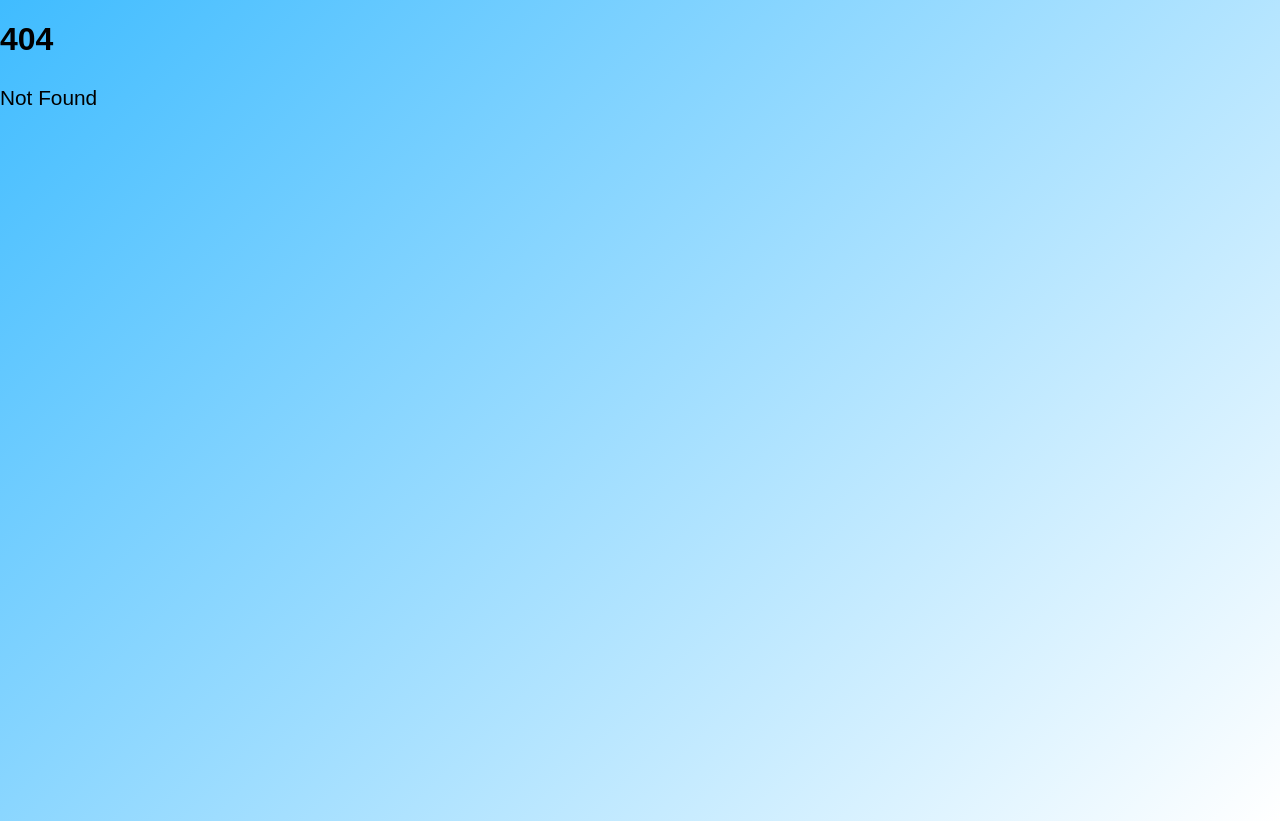
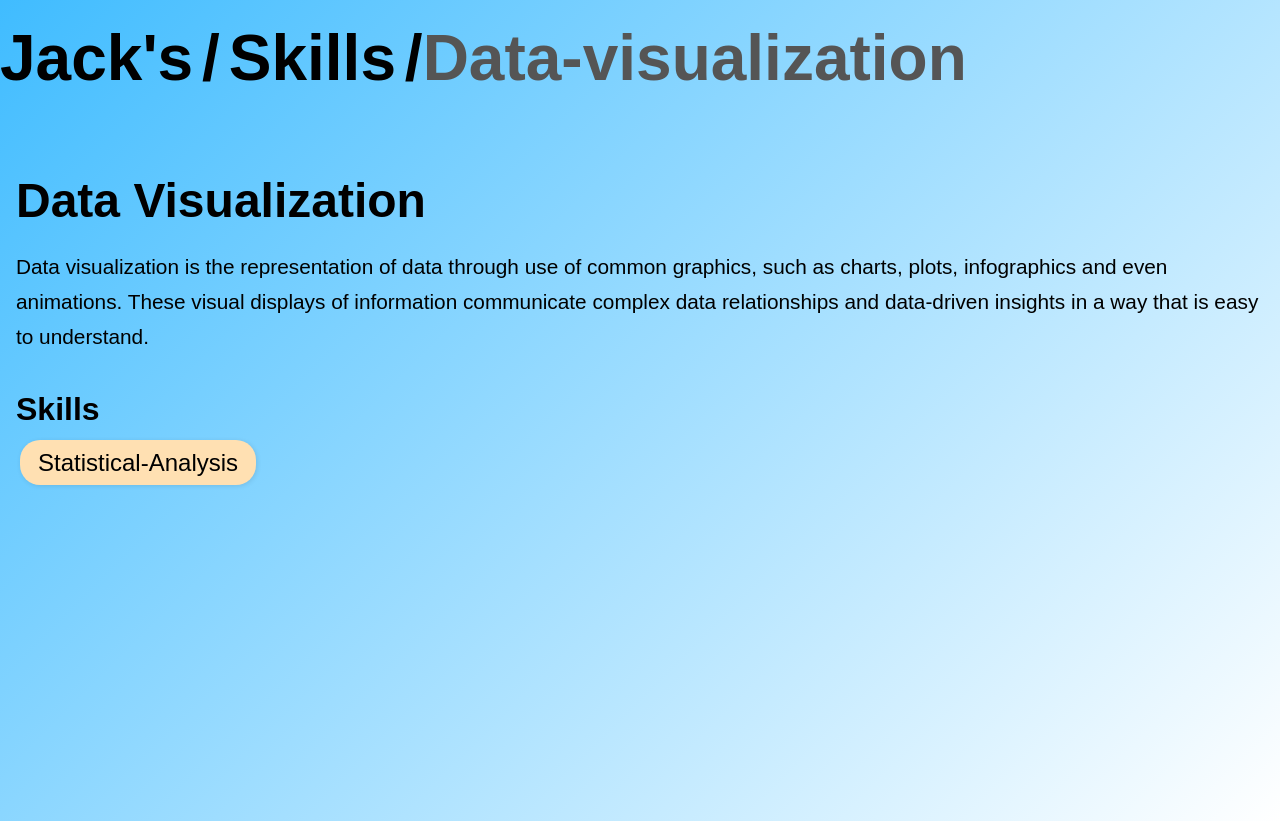
Before and after one commit to tingq3/Portfolio, a SvelteKit app: page /skills/data-visualization in a window 1280 px wide. Before the commit this address had no page. Built offline with nearby package versions, Linux system fonts and the light colour scheme.

Commit message:
Fixed skills

```diff
--- a/src/routes/skills/+page.svelte
+++ b/src/routes/skills/+page.svelte
@@ -16,6 +16,9 @@
   { name: "Modular Programming", path: "/skills/modular-programming", class: "blue", description: "Separation of concerns by organizing logic into distinct functions." },
   { name: "Event Driven Architecture", path: "/skills/event-driven-architecture", class: "orange", description: "A software design pattern where applications react to events occurring within a system, rather than relying on direct requests and responses" },
   { name: "Game Development", path: "/skills/game-development", class: "yellow", description: "The process of creating interactive games, encompassing everything from conceptualizing the game idea to its final release and beyond." },
+  { name: "Data Manipulation", path: "/skills/data-manipulation", class: "red", description: "Transforming, cleaning, organizing, and restructuring raw data into a usable format for analysis and insights." },
+  { name: "Data Visualization", path: "/skills/data-visualization", class: "skyblue", description: "The representation of data through use of common graphics, such as charts, plots, infographics and even animations." },
+  { name: "Statistical Analysis", path: "/skills/statistical analysis", class: "pink", description: "It refers to investigating trends, patterns, and relationships using quantitative data." },
 ];
 </script>
 
--- /dev/null
+++ b/src/routes/skills/data-visualization/+page.svelte
@@ -0,0 +1,32 @@
+<script>
+  import Header from '$lib/Header.svelte';
+  import { buildTagHref } from '$lib/utils/paths';
+
+  const project = {
+    title: "Data Visualization",
+    description: "Data visualization is the representation of data through use of common graphics, such as charts, plots, infographics and even animations. These visual displays of information communicate complex data relationships and data-driven insights in a way that is easy to understand.",
+    tags: {
+      Skills: ["Statistical-Analysis"]
+    }
+  };
+</script>
+
+<Header path="skills/data-visualization" />
+
+<main class="container">
+  <h2>{project.title}</h2>
+  <p>{project.description}</p>
+
+  {#each Object.entries(project.tags) as [key, value]}
+    <h3>{key}</h3>
+    <div class="tags">
+      {#if Array.isArray(value)}
+        {#each value as tag}
+          <a href={buildTagHref(key, tag)} class="pill">{tag}</a>
+        {/each}
+      {:else}
+        <span class="pill status">{value}</span>
+      {/if}
+    </div>
+  {/each}
+</main>
```
Also changed, not shown: eslint.config.js (deleted, +0 -48 lines), src/routes/skills/data-manipulation/+page.svelte (added, +32 -0 lines), src/routes/skills/statistical-analysis/+page.svelte (added, +15 -0 lines).
